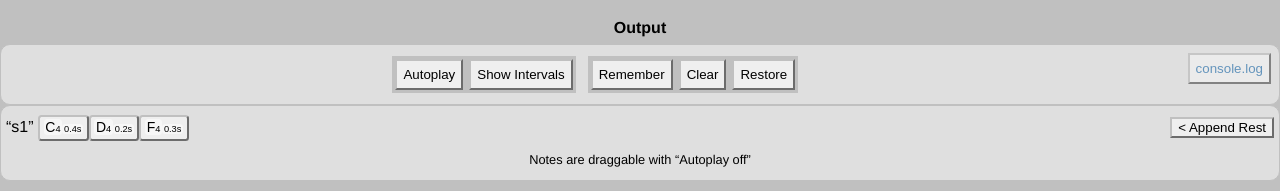
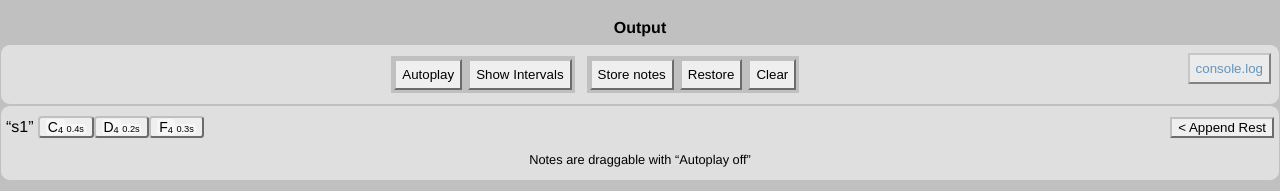
Before and after one commit to dvdrtrgn/build-blocks, a Vue app: page / in a window 1280 px wide. Shown: the part 219-410 px from the top of the page. Built offline with nearby package versions, Linux system fonts and the light colour scheme.

Commit message:
Tweak song buttons

```diff
--- a/src/views/Muse/Song/SongNote.vue
+++ b/src/views/Muse/Song/SongNote.vue
@@ -1,19 +1,20 @@
 <template>
   <transition name="fade" appear>
-    <button :class="classObj" v-if="note.duration" @focus="play(note)">
+    <button
+      :class="classObj"
+      v-if="note.duration"
+      @focus="play(note)"
+      :title="editmsg"
+    >
       <span
         v-show="note.label != 'R'"
-        class="note editable"
-        :title="editmsg"
+        class="pitch editable"
         @mousedown.alt="editNote(note)"
       >
         <span class="pitch" v-html="pitchLabel"></span>
         <i class="interval" v-html="note.interval || 'Rest'"></i>
       </span>
-      <small
-        class="duration editable"
-        @mousedown.alt="editDuration(note)"
-        :title="editmsg"
+      <small class="duration editable" @mousedown.alt="editDuration(note)"
         >{{ note.duration.toFixed(1) }}s</small
       >
     </button>
@@ -27,7 +28,7 @@
     props: ['note'],
     data() {
       return {
-        editmsg: 'Edit [option-click]',
+        editmsg: 'To Edit values\n<option-click>',
       };
     },
     methods: {
@@ -41,7 +42,7 @@
       },
       editNote(note) {
         let val = note.label;
-        let out = prompt('Edit note', val);
+        let out = prompt('Edit pitch', val);
         if (out && val != out) note.name = out;
       },
     },
@@ -75,10 +76,9 @@
     $quart: $root/4;
 
     border-radius: $quart;
+    cursor: pointer;
     display: inline-block;
     font-size: $root;
-    line-height: 0.5;
-    padding: $root/2 $root/4;
     white-space: nowrap;
 
     .duration {
@@ -87,15 +87,13 @@
     .editable {
       background-color: rgba(white, 0.5);
       border-radius: $quart;
+      display: inline-block;
       padding: 0 $quart/2;
-      cursor: pointer;
+      transition: transform 1s;
 
       &:hover {
-        background-color: rgba(white, 1);
-        outline-color: silver;
-        outline-offset: -1px;
-        outline-style: solid;
-        outline-width: 1px;
+        background-color: rgba(silver, 0.5);
+        transform: scale(1.2);
       }
     }
     &.rest {
--- a/src/views/Muse/Song/_Song.vue
+++ b/src/views/Muse/Song/_Song.vue
@@ -12,9 +12,9 @@
         </button>
       </div>
       <div class="group">
-        <button @click="runSave">Remember</button>
+        <button @click="runSave">Store notes</button>
+        <button @click="runLoad">Restore</button>
         <button @click="clearCues">Clear</button>
-        <button @click="runLoad">Restore</button>
       </div>
       <button @click="logCues" class="dev" style="float: right;">
         console.log
```
